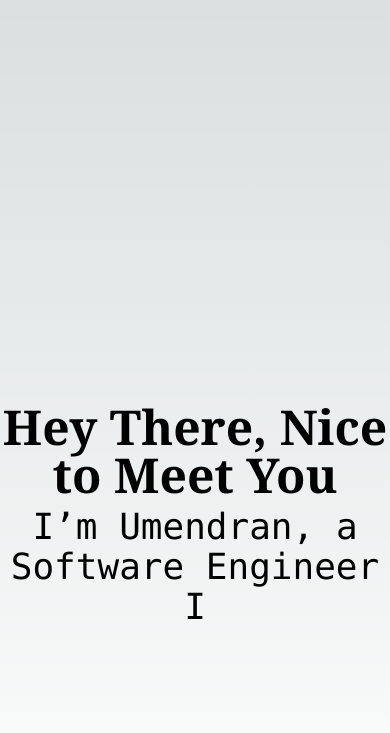
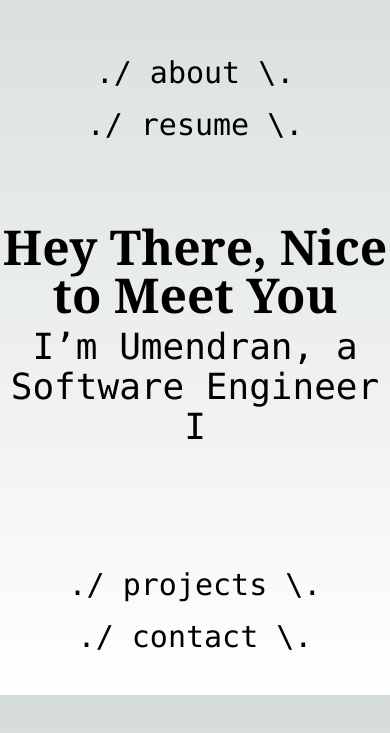
Before and after one commit to Umen14/portfolio_umen, a Next.js app: page / in a window 390 px wide. Shown: the part 105-838 px from the top of the page. Built offline with nearby package versions, Linux system fonts and the light colour scheme.

Commit message:
mobile-support first page

```diff
--- a/src/app/page.tsx
+++ b/src/app/page.tsx
@@ -13,7 +13,7 @@ const ProjectCarousel = dynamic(() => import('@/components/Slider/page'), {
 
 // Custom button component
 const CustomButton: React.FC<{ text: string }> = React.memo(({ text }) => (
-  <Button className='hover:scale-110 transition-transform duration-300'>
+  <Button className="hover:scale-110 transition-transform duration-300">
     {text}
   </Button>
 ));
@@ -22,39 +22,39 @@ const CustomButton: React.FC<{ text: string }> = React.memo(({ text }) => (
 const Home: React.FC = () => {
   return (
     <motion.div
-      className='animate-slideUp overflow-hidden'
+      className="overflow-hidden animate-slideUp"
       initial={{ opacity: 0 }}
       animate={{ opacity: 1 }}
       transition={{ duration: 0.5 }}
     >
       {/* About and Resume Section */}
-      <section className='text-3xl pl-[500px]'>
-        <div className='grid grid-cols-2 justify-between mt-60 mb-40 font-mono'>
-          <Link href='/about' passHref>
-            <CustomButton text='./ about \.' />
+      <section className="text-3xl pt-40 md:pt-60 pb-10 font-mono ">
+        <div className="grid grid-cols-1 gap-4 md:grid-cols-2 md:gap-80 text-center">
+          <Link href="/about" passHref>
+            <CustomButton text="./ about \." />
           </Link>
-          <Link href='/resume' passHref>
-            <CustomButton text='./ resume \.' />
+          <Link href="/resume" passHref>
+            <CustomButton text="./ resume \." />
           </Link>
         </div>
       </section>
 
       {/* Introduction Section */}
-      <section className='text-center'>
-        <h1 className='text-5xl font-bold font-serif'>Hey There, Nice to Meet You</h1>
-        <div className='text-4xl font-mono mt-2'>
-          I’m <Typewriter text='Umendran, a Software Engineer I' speed={50} />
+      <section className="text-center pt-10 pb-10">
+        <h1 className="text-5xl font-bold font-serif">Hey There, Nice to Meet You</h1>
+        <div className="text-4xl font-mono mt-2">
+          I’m <Typewriter text="Umendran, a Software Engineer I" speed={50} />
         </div>
       </section>
 
       {/* Projects and Contact Section */}
-      <section className='text-3xl font-mono pl-[500px]'>
-        <div className='grid grid-cols-2 justify-between mt-40'>
-          <Link href='/projects' passHref>
-            <CustomButton text='./ projects \.' />
+      <section className="text-3xl pt-20 pb-10 font-mono">
+        <div className="grid grid-cols-1 gap-4 md:grid-cols-2 md:gap-80 text-center">
+          <Link href="/projects" passHref>
+            <CustomButton text="./ projects \." />
           </Link>
-          <Link href='/contact' passHref>
-            <CustomButton text='./ contact \.' />
+          <Link href="/contact" passHref>
+            <CustomButton text="./ contact \." />
           </Link>
         </div>
       </section>
```
